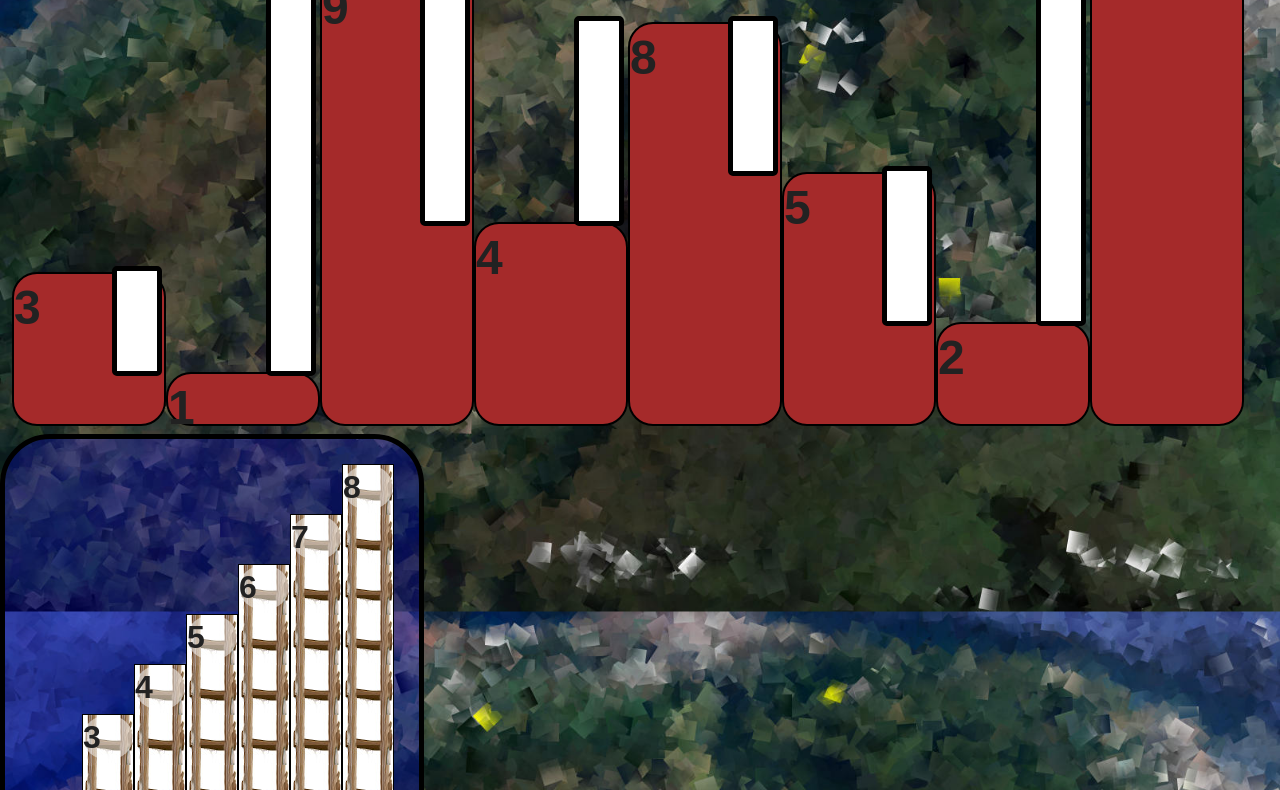
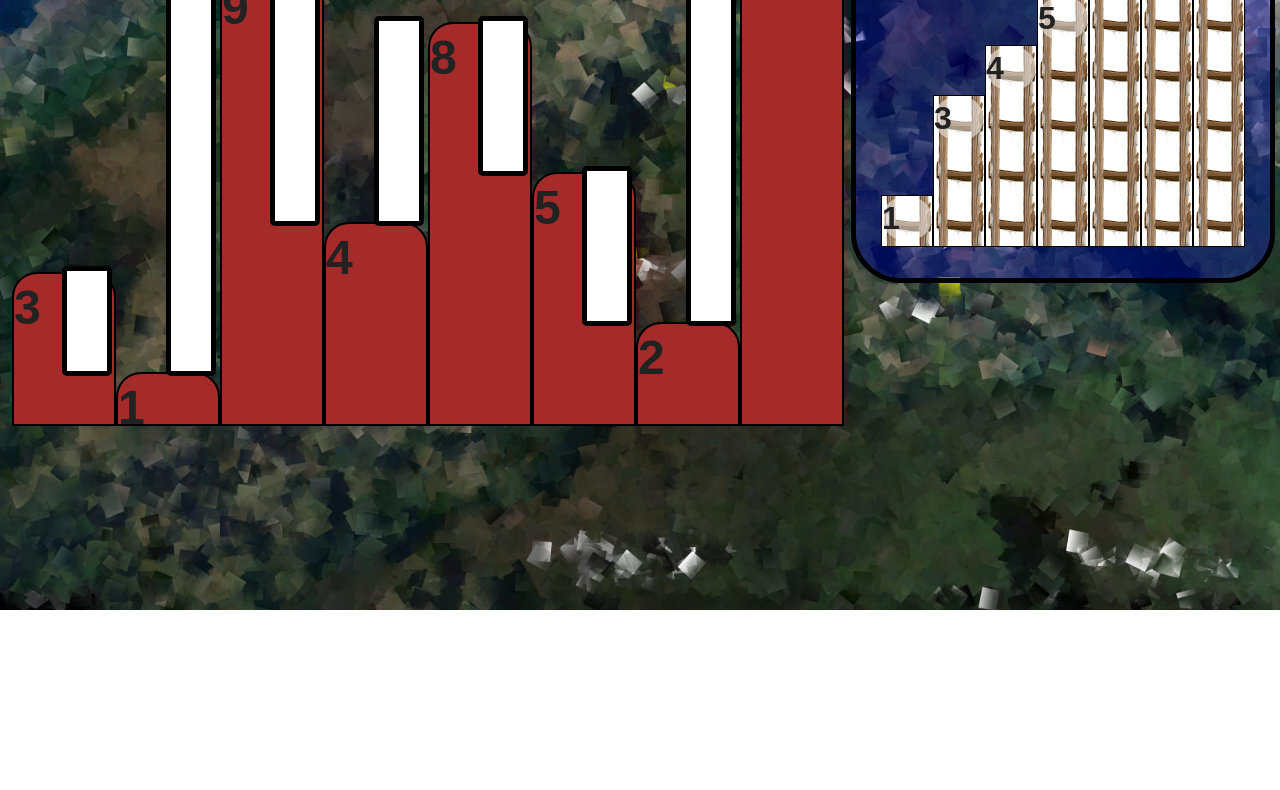
Before and after one commit to rodeofly/mafact974, a plain HTML site: page index.html in a window 1280 px wide. Shown: the part 190-980 px from the top of the page. After the commit the page ends 800 px from the top, so only its background shows below. Drawn offline with nearby package versions, Linux system fonts and the light colour scheme.

Commit message:
graphics remix #2

```diff
--- a/css/main.css
+++ b/css/main.css
@@ -89,6 +89,8 @@ html {
   position:absolute;
   padding : 25px;
   margin : 0;
+  top : 5px;
+  right: 5px;
   background : rgba(0,0,255,0.25);
   border-radius: 50px;
   border: solid black 5px;
@@ -117,7 +119,7 @@ html {
   position : relative;
   display : inline-block;
   height : 100%;
-  width : 150px;
+  width : 100px;
   margin : 2px;
   padding:0;
 }
@@ -128,7 +130,7 @@ html {
   width : 100%;
   background : brown;
   border : solid black 2px;
-  border-radius:25px;
+  border-radius: 25px 25px 0px 0px;
 }
 
 .via {
```
